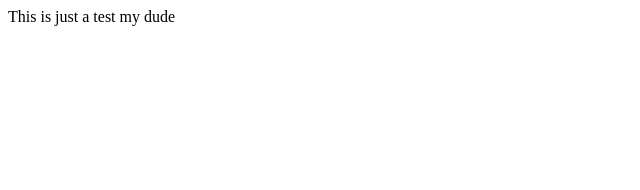
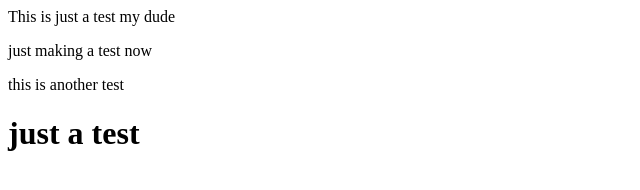
Before and after one commit to dm2906/TestRepo, a plain HTML site: page index.html in a window 1280 px wide. Shown: the whole page, without its empty margins (0-640 px from the left). Drawn offline with Linux system fonts and the light colour scheme.

Commit message:
Just added some test stuff on here

```diff
--- a/index.html
+++ b/index.html
@@ -1,3 +1,9 @@
 <html>
     <p>This is just a test my dude</p>
+    <p>just making a test now</p>
+    <p>this is another test</p>
+
+
+
+    <h1>just a test</h1>
 </html>
```
